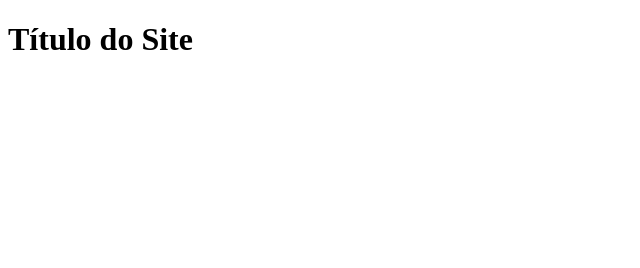
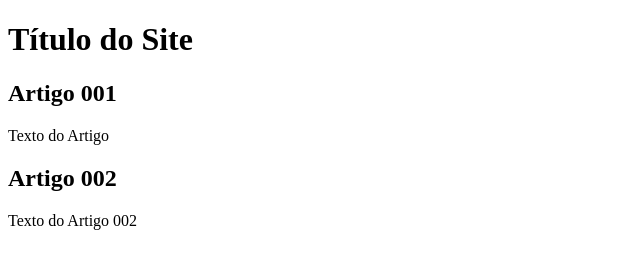
Before and after one commit to rodrigosouzamail/Projeto-site, a plain HTML site: page index.html in a window 1280 px wide. Shown: the whole page, without its empty margins (0-640 px from the left). Drawn offline with Linux system fonts and the light colour scheme.

Commit message:
Update index.html

```diff
--- a/index.html
+++ b/index.html
@@ -9,6 +9,14 @@
     <main>
         <header>
             <h1>Título do Site</h1>
+            <article>
+                <h2>Artigo 001</h2>
+                <p>Texto do Artigo</p>
+            </article>
+            <article>
+                <h2>Artigo 002</h2>
+                <p>Texto do Artigo 002</p>
+            </article>
         </header>
     </main>
 </body>
```
